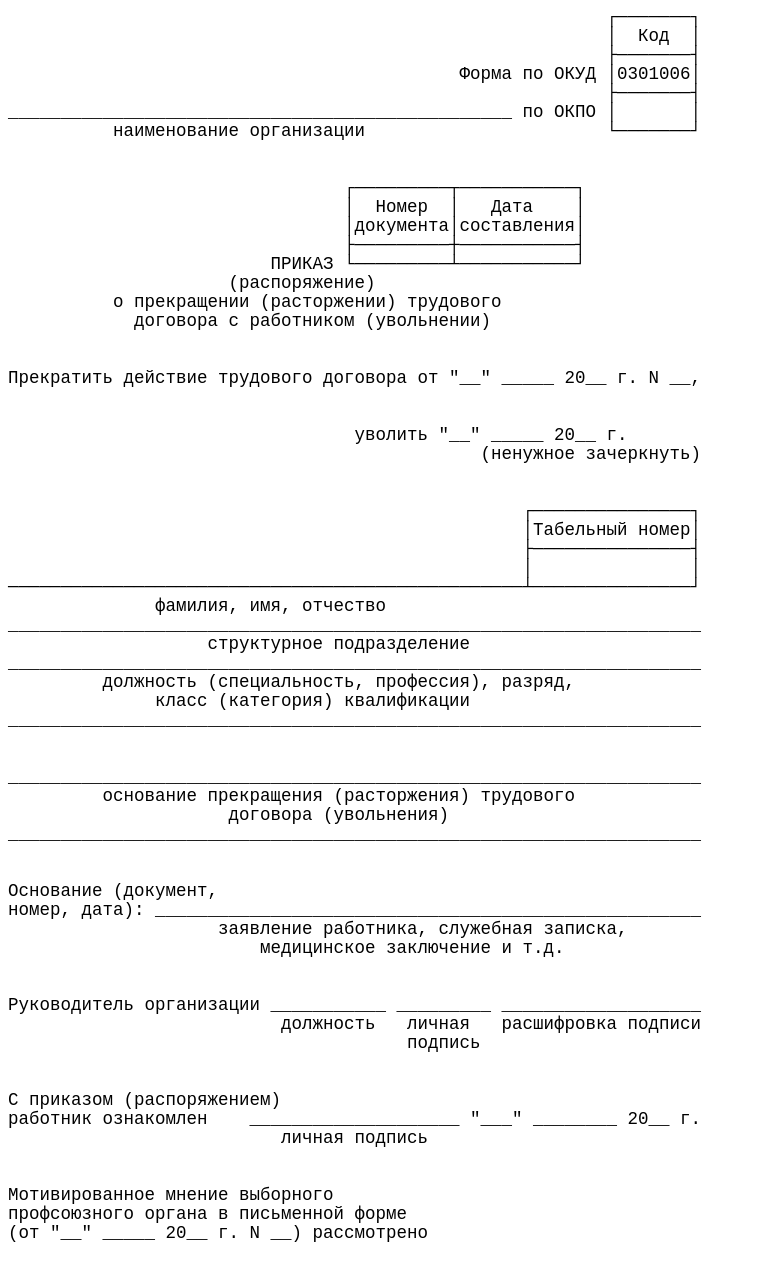
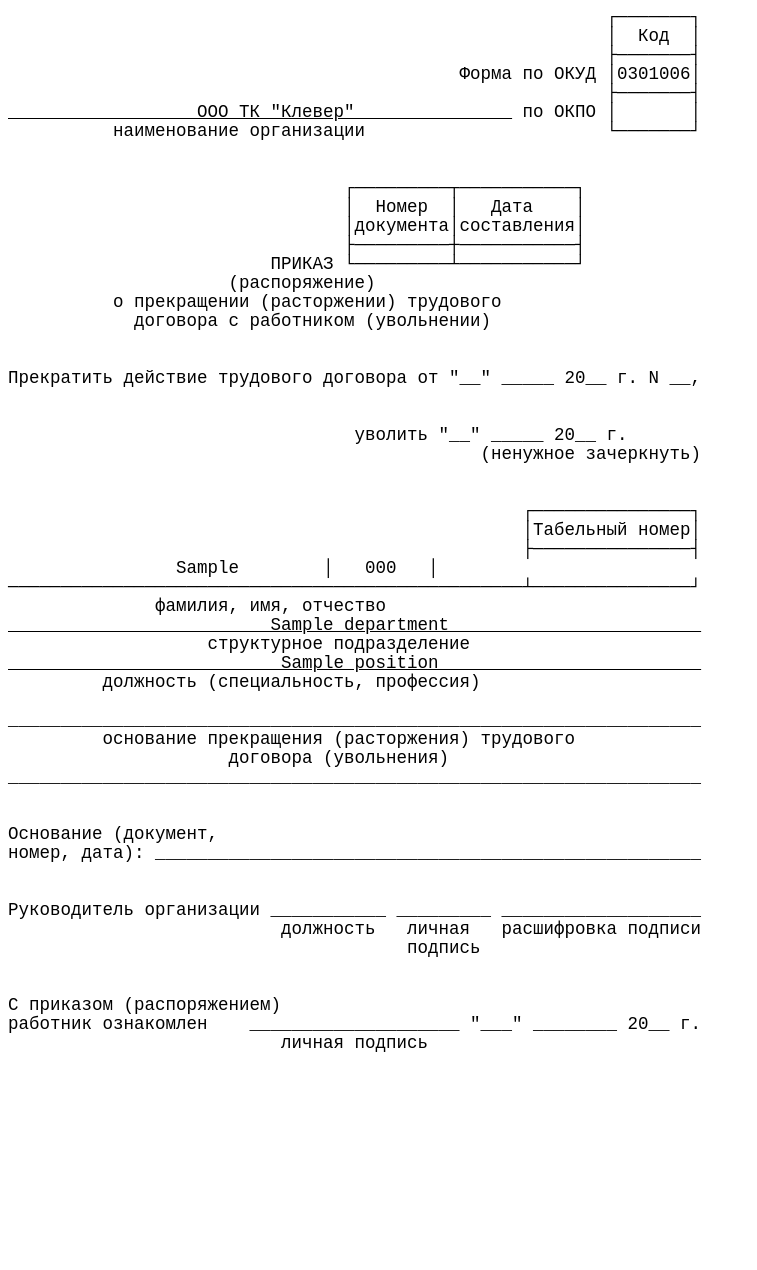
Before and after one commit to Farrowho/dip-hrm, a Django app: page /order_uv_print/1/ in a window 1280 px wide. Shown: the whole page, without its empty margins (0-757 px from the left). After the commit the page ends 1052 px from the top, so only its background shows below. Run offline with Django 4.2, Linux system fonts and the light colour scheme; tables that the repository leaves empty hold one stand-in row (values such as "Sample post").

Commit message:
New_features_8: doc_fix

```diff
--- a/hrm/manager/models.py
+++ b/hrm/manager/models.py
@@ -209,7 +209,8 @@ class Log(models.Model):
 
 
 class Orders(models.Model):
-    order = models.OneToOneField(Applications, models.DO_NOTHING, primary_key=True, verbose_name='Номер заявления (основание)')
+    order = models.OneToOneField(Applications, models.DO_NOTHING, primary_key=True, verbose_name='Номер заявления ('
+                                                                                                 'основание)')
     order_number = models.IntegerField(unique=True, verbose_name='Номер приказа')
     order_date = models.DateField(verbose_name='Дата приказа')
     order_pdf = models.FileField(upload_to='files/', null=True, verbose_name="Файл")
--- a/hrm/manager/templates/manager/app_per_print.html
+++ b/hrm/manager/templates/manager/app_per_print.html
@@ -11,7 +11,7 @@
     <p align="right">{{ workers.position }}</p>
     <p align="right">{{ workers.fio }}</p>
     <p align="right">Дата: _________</p>
-    <p style="text-align: center;"><strong>Заявление</strong></p>
+    <p style="text-align: center;"><strong>Заявление № __________</strong></p>
     <p>Прошу перевести меня на работу в отдел ________________ на должность _______________ с ___________. &nbsp;&nbsp;С условиями работы ознакомлен, согласен.</p>
     <p align="right">{{ workers.fio }}</p>
     <p align="right">__________</p>
--- a/hrm/manager/templates/manager/app_print.html
+++ b/hrm/manager/templates/manager/app_print.html
@@ -10,8 +10,8 @@
     <p align="right">&nbsp;Орленко В. И.</p>
     <p align="right">{{ workers.fio }}</p>
     <p align="right">Дата: _________</p>
-    <p style="text-align: center;"><strong>Заявление</strong></p>
-    <p>Прошу принять меня на работу в ООО ТК «Клевер» на должность ______________ с ____________ с окладом _____________ по штатному расписанию.</p>
+    <p style="text-align: center;"><strong>Заявление № __________</strong></p>
+    <p>Прошу принять меня на работу в ООО ТК «Клевер» на должность ____________ с ____________ с окладом _____________ по штатному расписанию.</p>
     <p>&nbsp;</p>
     <p align="right">{{ workers.fio }}</p>
     <p align="right">__________</p>
--- a/hrm/manager/templates/manager/app_uv_print.html
+++ b/hrm/manager/templates/manager/app_uv_print.html
@@ -11,7 +11,7 @@
     <p align="right">{{ workers.position }}</p>
     <p align="right">{{ workers.fio }}</p>
     <p align="right">Дата: _________</p>
-    <p style="text-align: center;"><strong>Заявление</strong></p>
+    <p style="text-align: center;"><strong>Заявление № __________</strong></p>
     <p>Прошу Вас расторгнуть трудовой договор № ____________ от _____________ и уволить меня по собственному желанию ____________________ года.</p>
     <p align="right">{{ workers.fio }}</p>
     <p align="right">__________</p>
--- a/hrm/manager/templates/manager/order_per_print.html
+++ b/hrm/manager/templates/manager/order_per_print.html
@@ -42,12 +42,12 @@
     </style>
 </head>
 <body>
-<div class="document__format doc-format" data-format-type="ТТТ"><p class="no-indent">                                                         ┌───────┐</p><p class="no-indent">                                                         │  Код  │</p><p class="no-indent">                                                         ├───────┤</p><p class="no-indent">                                           Форма по ОКУД │0301004│</p><p class="no-indent">                                                         ├───────┤</p><p class="no-indent">________________________________________________ по ОКПО │       │</p><p class="no-indent">            наименование организации                     └───────┘</p>
+<div class="document__format doc-format" data-format-type="ТТТ"><p class="no-indent">                                                         ┌───────┐</p><p class="no-indent">                                                         │  Код  │</p><p class="no-indent">                                                         ├───────┤</p><p class="no-indent">                                           Форма по ОКУД │0301004│</p><p class="no-indent">                                                         ├───────┤</p><p class="no-indent"><span class = 'checkmeout'>                  ООО ТК "Клевер"               </span>  по ОКПО│       │</p><p class="no-indent">            наименование организации                     └───────┘</p>
     <p class="no-indent"></p><p class="no-indent">                                ┌─────────┬───────────┐</p><p class="no-indent"><a id="dst100181"></a>                                │  Номер  │   Дата    │</p><p class="no-indent">                                │документа│составления│</p><p class="no-indent">                                ├─────────┼───────────┤</p><p class="no-indent"><div class="info-link"></div></a>                         ПРИКАЗ └─────────┴───────────┘</p><p class="no-indent">                     (распоряжение)</p><p class="no-indent">          о переводе работника на другую работу</p>
     <p class="no-indent"></p><p class="no-indent">                                                   ┌─────────────┐</p><p class="no-indent"><div class="info-link"></div><a id="dst100183" data-info-link="true"></a>                                                   │    Дата     │</p><p class="no-indent">                                            ┌──────┼─────────────┤</p><p class="no-indent">               Перевести на другую работу   │  с   │             │</p><p class="no-indent">                                            ├──────┼─────────────┤</p><p class="no-indent">                                            │  по  │             │</p><p class="no-indent">                                            └──────┴─────────────┘</p>
-    <p class="no-indent"></p><p class="no-indent">                                                 ┌───────────────┐</p><p class="no-indent"><div class="info-link"></div><a id="dst100184" data-info-link="true"></a>                                                 │Табельный номер│</p><p class="no-indent">                                                 ├───────────────┤</p><p class="no-indent">                                                 │               │</p><p class="no-indent">─────────────────────────────────────────────────┴───────────────┘</p><p class="no-indent">              фамилия, имя, отчество</p>
+    <p class="no-indent"></p><p class="no-indent">                                                 ┌───────────────┐</p><p class="no-indent"><div class="info-link"></div><a id="dst100184" data-info-link="true"></a>                                                 │Табельный номер│</p><p class="no-indent">                                                 ├───────────────┤</p><p class="no-indent">                {{ workers.fio }}        │   {{ workers.card_number }}   │</p><p class="no-indent">─────────────────────────────────────────────────┴───────────────┘</p><p class="no-indent">              фамилия, имя, отчество</p>
     <p class="no-indent"></p><p class="no-indent">__________________________________________________________________</p><p class="no-indent">                вид перевода (постоянно, временно)</p>
-    <p class="no-indent"></p><p class="no-indent"><div class="info-link"></div><a id="dst100185" data-info-link="true"></a>              │___________________________________________________</p><p class="no-indent">Прежнее место │               структурное подразделение</p><p class="no-indent">    работы    │___________________________________________________</p><p class="no-indent">              │  должность (специальность, профессия), разряд,</p><p class="no-indent">              │         класс (категория) квалификации</p>
+    <p class="no-indent"></p><p class="no-indent"><div class="info-link"></div><a id="dst100185" data-info-link="true"></a>              │<span class = 'checkmeout'>                   {{ workers.position.department }}               </span></p><p class="no-indent">Прежнее место │               структурное подразделение</p><p class="no-indent">    работы    │<span class = 'checkmeout'>                  {{ workers.position }}                  </span></p><p class="no-indent">              │  должность (специальность, профессия), разряд,</p><p class="no-indent">              │         класс (категория) квалификации</p>
     <p class="no-indent"></p><p class="no-indent">__________________________________________________________________</p><p class="no-indent">                         причина перевода</p>
     <p class="no-indent"></p><p class="no-indent"><div class="info-link"></div><a id="dst100186" data-info-link="true"></a>              │___________________________________________________</p><p class="no-indent">              │               структурное подразделение</p><p class="no-indent">              │___________________________________________________</p><p class="no-indent"> Новое место  │  должность (специальность, профессия), разряд,</p><p class="no-indent">    работы    │         класс (категория) квалификации</p><p class="no-indent">              │___________________________________________________</p><p class="no-indent">              │</p><p class="no-indent">              │тарифная ставка (оклад) _____________ руб. ___ коп.</p><p class="no-indent">              │                           цифрами</p><p class="no-indent">              │</p><p class="no-indent">              │надбавка                _____________ руб. ___ коп.</p><p class="no-indent">              │                           цифрами</p>
     <p class="no-indent"></p><p class="no-indent">Основание:</p>
--- a/hrm/manager/templates/manager/order_uv_print.html
+++ b/hrm/manager/templates/manager/order_uv_print.html
@@ -42,16 +42,16 @@
     </style>
 </head>
 <body>
-<div class="document__format doc-format" data-format-type="ТТТ"><p class="no-indent">                                                         ┌───────┐</p>                                                         │  Код  │</p><p class="no-indent">                                                         ├───────┤</p><p class="no-indent"><div class="info-link"></div>                                           Форма по ОКУД │0301006│</p><p class="no-indent">                                                         ├───────┤</p><p class="no-indent"><div class="info-link"></div><a id="dst100608" data-info-link="true"></a>________________________________________________ по ОКПО │       │</p><p class="no-indent">          наименование организации                       └───────┘</p>
+<div class="document__format doc-format" data-format-type="ТТТ"><p class="no-indent">                                                         ┌───────┐</p>                                                         │  Код  │</p><p class="no-indent">                                                         ├───────┤</p><p class="no-indent"><div class="info-link"></div>                                           Форма по ОКУД │0301006│</p><p class="no-indent">                                                         ├───────┤</p><p class="no-indent"><div class="info-link"></div><a id="dst100608" data-info-link="true"></a><span class = 'checkmeout'>                  ООО ТК "Клевер"               </span> по ОКПО │       │</p><p class="no-indent">          наименование организации                       └───────┘</p>
     <p class="no-indent"></p><p class="no-indent">                                ┌─────────┬───────────┐</p><p class="no-indent"><div class="info-link"></div><a id="dst100229" data-info-link="true"></a>                                │  Номер  │   Дата    │</p><p class="no-indent">                                │документа│составления│</p><p class="no-indent">                                ├─────────┼───────────┤</p><p class="no-indent"><div class="info-link"></div><a id="dst100230" data-info-link="true"></a>                         ПРИКАЗ └─────────┴───────────┘</p><p class="no-indent">                     (распоряжение)</p><p class="no-indent">          о прекращении (расторжении) трудового</p><p class="no-indent">            договора с работником (увольнении)</p>
     <p class="no-indent"></p><p class="no-indent"><div class="info-link"></div><a id="dst100609" data-info-link="true"></a>Прекратить действие трудового договора от "__" _____ 20__ г. N __,</p>
     <p class="no-indent">                                 уволить "__" _____ 20__ г.</p><p class="no-indent">                                             (ненужное зачеркнуть)</p>
-    <p class="no-indent"></p><p class="no-indent">                                                 ┌───────────────┐</p><p class="no-indent"><div class="info-link"></div><a id="dst100231" data-info-link="true"></a>                                                 │Табельный номер│</p><p class="no-indent">                                                 ├───────────────┤</p><p class="no-indent">                                                 │               │</p><p class="no-indent"><a id="dst100611"></a>─────────────────────────────────────────────────┴───────────────┘</p><p class="no-indent">              фамилия, имя, отчество</p><p class="no-indent"><div class="info-link"></div><a id="dst100612" data-info-link="true"></a>__________________________________________________________________</p><p class="no-indent">                   структурное подразделение</p><p class="no-indent"><div class="info-link"></div><a id="dst100613" data-info-link="true"></a>__________________________________________________________________</p><p class="no-indent">         должность (специальность, профессия), разряд,</p><p class="no-indent">              класс (категория) квалификации</p><p class="no-indent">__________________________________________________________________</p>
+    <p class="no-indent"></p><p class="no-indent">                                                 ┌───────────────┐</p><p class="no-indent"><div class="info-link"></div><a id="dst100231" data-info-link="true"></a>                                                 │Табельный номер│</p><p class="no-indent">                                                 ├───────────────┤</p><p class="no-indent">                {{ workers.fio }}        │   {{ workers.card_number }}   │</p><p class="no-indent"><a id="dst100611"></a>─────────────────────────────────────────────────┴───────────────┘</p><p class="no-indent">              фамилия, имя, отчество</p><p class="no-indent"><div class="info-link"></div><span class = 'checkmeout'>                         {{ workers.position.department }}                        </span></p><p class="no-indent">                   структурное подразделение</p><p class="no-indent"><div class="info-link"></div><a id="dst100613" data-info-link="true"></a><span class = 'checkmeout'>                          {{ workers.position }}                         </span></p><p class="no-indent">         должность (специальность, профессия)
     <p class="no-indent"></p><p class="no-indent"><div class="info-link"></div><a id="dst100614" data-info-link="true"></a>__________________________________________________________________</p><p class="no-indent">         основание прекращения (расторжения) трудового</p><p class="no-indent">                     договора (увольнения)</p><p class="no-indent">__________________________________________________________________</p>
-    <p class="no-indent"><div class="info-link"></div><a id="dst100615" data-info-link="true"></a>Основание (документ,</p><p class="no-indent">номер, дата): ____________________________________________________</p><p class="no-indent">                    заявление работника, служебная записка,</p><p class="no-indent">                        медицинское заключение и т.д.</p>
+    <p class="no-indent"><div class="info-link"></div><a id="dst100615" data-info-link="true"></a>Основание (документ,</p><p class="no-indent">номер, дата): ____________________________________________________</p>
     <p class="no-indent"></p><p class="no-indent"><div class="info-link"></div><a id="dst100616" data-info-link="true"></a>Руководитель организации ___________ _________ ___________________</p><p class="no-indent">                          должность   личная   расшифровка подписи</p><p class="no-indent">                                      подпись</p>
     <p class="no-indent"></p><p class="no-indent"><div class="info-link"></div><a id="dst100617" data-info-link="true"></a>С приказом (распоряжением)</p><p class="no-indent">работник ознакомлен    ____________________ "___" ________ 20__ г.</p><p class="no-indent">                          личная подпись</p>
-    <p class="no-indent"></p><p class="no-indent"><div class="info-link"></div><a id="dst100618" data-info-link="true"></a>Мотивированное мнение выборного</p><p class="no-indent">профсоюзного органа в письменной форме</p><p class="no-indent">(от "__" _____ 20__ г. N __) рассмотрено</p>
+    <p class="no-indent"></p><p class="no-indent">
 </div>
 </body>
 </html>
--- a/hrm/manager/templates/manager/worker_detail.html
+++ b/hrm/manager/templates/manager/worker_detail.html
@@ -40,12 +40,6 @@
                     <li>
                         <a href="/order_uv_print/{{ workers.worker_id }}" target="_blank"><button class = 'btn btn-dark'> Увольнение </button></a>
                     </li>
-                    <li>
-                        <a href="/new_worker/{{ workers.worker_id }}"><button class = 'btn btn-light'> Оформ. перевода </button></a>
-                    </li>
-                    <li>
-                        <a href="/new_worker/{{ workers.worker_id }}"><button class = 'btn btn-light'> Оформ.увольнения </button></a>
-                    </li>
             </ul>
     </div>
     <br>
```
Also changed, not shown: hrm/manager/templates/manager/order_print.html (+4 -3 lines).
